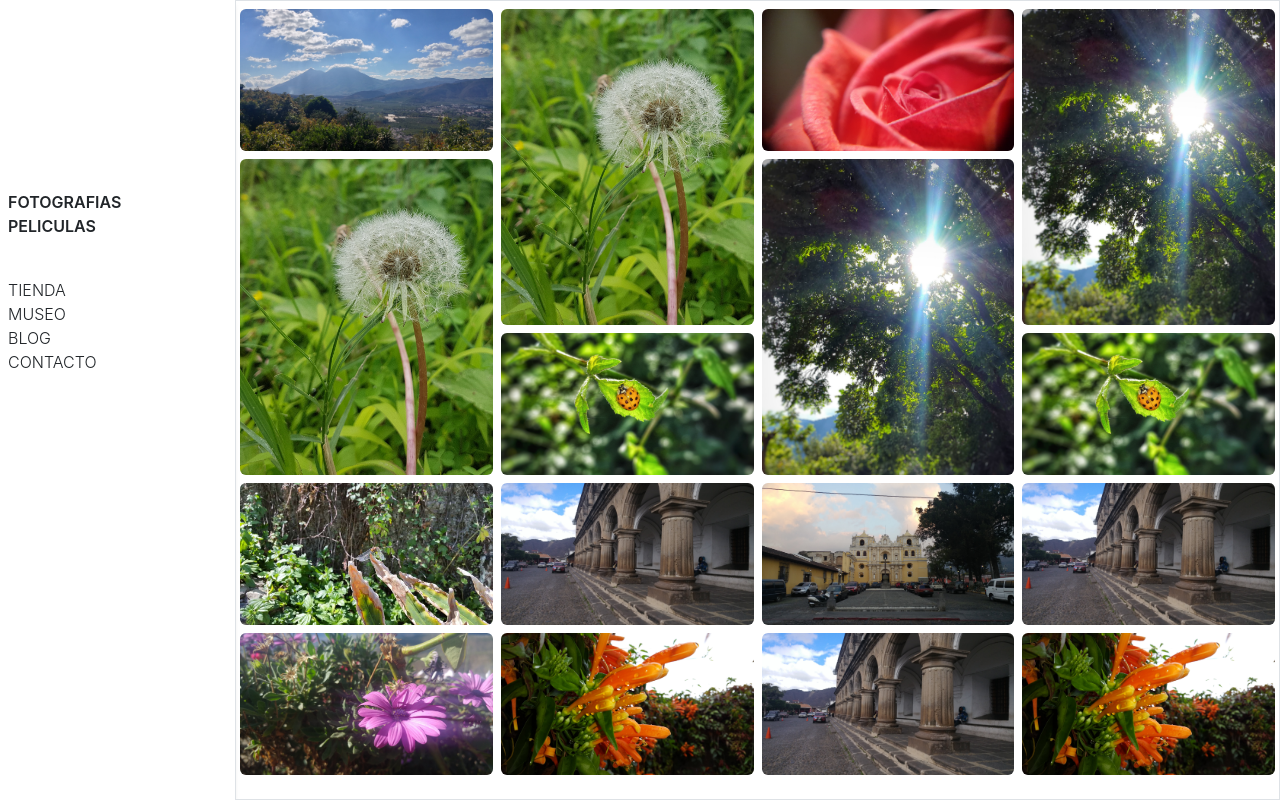
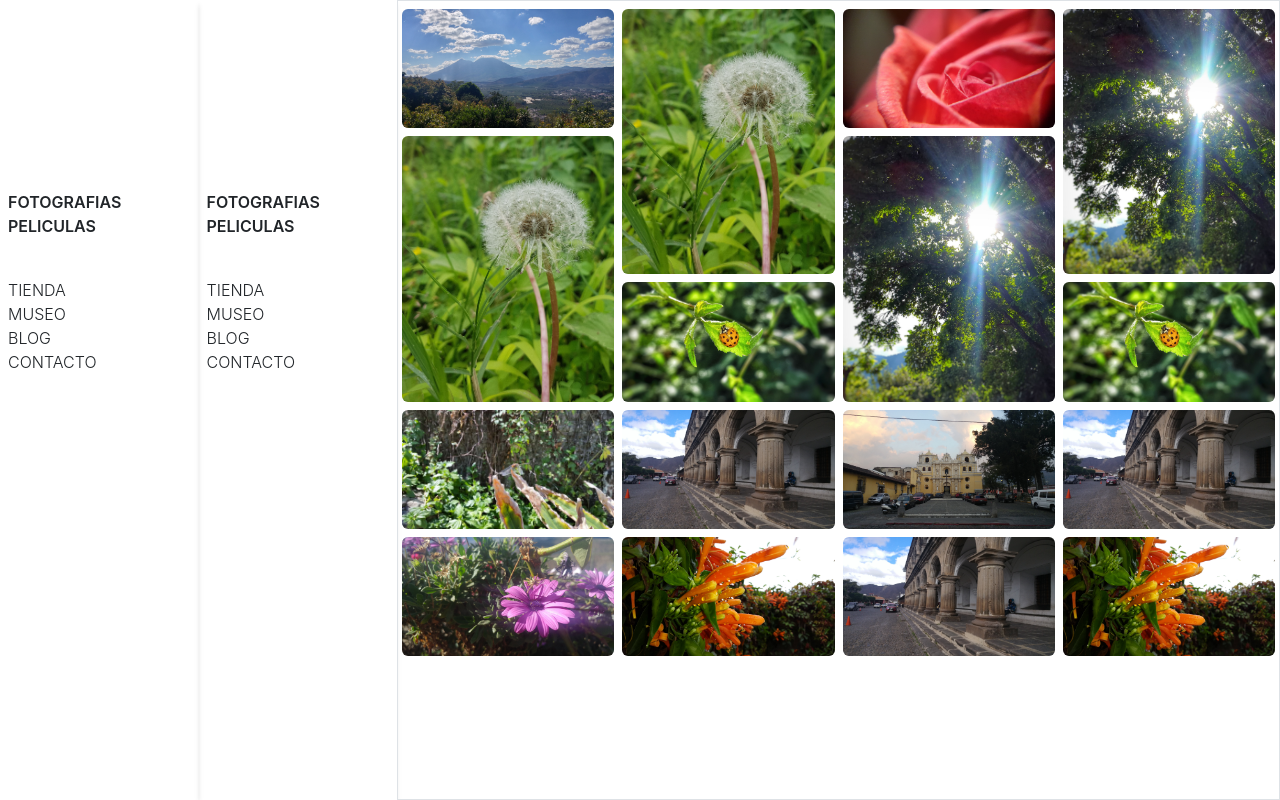
Before and after one commit to JOMADELEMA/masteringreact, a React (Create React App) app: page /photography3 in a window 1280 px wide. Built offline with nearby package versions, Linux system fonts and the light colour scheme; some icons are missing.

Commit message:
se hizo correcciones y preparativos

```diff
--- a/src/Pages/Photography3.jsx
+++ b/src/Pages/Photography3.jsx
@@ -21,12 +21,10 @@ const Photography3 = () => {
             <div id="contenedor" className='flex'>
 
                 {/* Sidebar */}
-                <div id="sidebar" className='h-screen w-72 flex flex-col shadow-md'>
-
+                <div id="sidebar-lg" className='h-screen w-72 flex flex-col shadow-md'>
                     <div id='logo' className='flex justify-center'>
                         <Camera size={150} color='red' strokeWidth={0.5} className="hover:grayscale cursor-pointer" />
                     </div>
-
                     <div id='enlaces-principales' className=' mt-10 mx-2'>
                         <ul>
                             <li className='font-semibold hover:bg-gray-200 hover:text-black cursor-pointer'>FOTOGRAFIAS</li>
@@ -41,37 +39,56 @@ const Photography3 = () => {
                             <li className='font-light hover:bg-gray-200 hover:text-black cursor-pointer'>CONTACTO</li>
                         </ul>
                     </div>
+                </div>
 
+                <div id="sidebar-md" className='h-screen w-72 flex flex-col shadow-md'>
+                    <div id='logo' className='flex justify-center'>
+                        <Camera size={150} color='red' strokeWidth={0.5} className="hover:grayscale cursor-pointer" />
+                    </div>
+                    <div id='enlaces-principales' className=' mt-10 mx-2'>
+                        <ul>
+                            <li className='font-semibold hover:bg-gray-200 hover:text-black cursor-pointer'>FOTOGRAFIAS</li>
+                            <li className='font-semibold hover:bg-gray-200 hover:text-black cursor-pointer'>PELICULAS</li>
+                        </ul>
+                    </div>
+                    <div id='enlaces-secundarios' className=' mt-10 mx-2'>
+                        <ul>
+                            <li className='font-light hover:bg-gray-200 hover:text-black cursor-pointer'>TIENDA</li>
+                            <li className='font-light hover:bg-gray-200 hover:text-black cursor-pointer'>MUSEO</li>
+                            <li className='font-light hover:bg-gray-200 hover:text-black cursor-pointer'>BLOG</li>
+                            <li className='font-light hover:bg-gray-200 hover:text-black cursor-pointer'>CONTACTO</li>
+                        </ul>
+                    </div>
                 </div>
 
                 {/* Grid */}
                 <div id="contenedor-grid" className='w-full h-screen border overflow-auto'>
                     <div id="row" className='flex flex-wrap'>
                         <div id="column " className='lg:flex-25 lg:max-w-25 md:flex-50 md:max-w-50 px-1'>
-                            <img src={pic9}  className="mt-2 align-middle w-full  rounded-md" alt="pic1" />
-                            <img src={pic1}  className="mt-2 align-middle w-full  rounded-md" alt="pic1" />
-                            <img src={pic6}  className="mt-2 align-middle w-full  rounded-md" alt="pic1" />
-                            <img src={pic10}  className="mt-2 align-middle w-full  rounded-md" alt="pic1" />
+                            <img src={pic9} className="mt-2 align-middle w-full  rounded-md" alt="pic1" />
+                            <img src={pic1} className="mt-2 align-middle w-full  rounded-md" alt="pic1" />
+                            <img src={pic6} className="mt-2 align-middle w-full  rounded-md" alt="pic1" />
+                            <img src={pic10} className="mt-2 align-middle w-full  rounded-md" alt="pic1" />
                         </div>
                         <div id="column " className='lg:flex-25 lg:max-w-25 md:flex-50 md:max-w-50 px-1'>
-                            <img src={pic1}  className="mt-2 align-middle w-full  rounded-md" alt="pic1" />
-                            <img src={pic2}  className="mt-2 align-middle w-full  rounded-md" alt="pic1" />
-                            <img src={pic8}  className="mt-2 align-middle w-full  rounded-md" alt="pic1" />
-                            <img src={pic4}  className="mt-2 align-middle w-full  rounded-md" alt="pic1" />
+                            <img src={pic1} className="mt-2 align-middle w-full  rounded-md" alt="pic1" />
+                            <img src={pic2} className="mt-2 align-middle w-full  rounded-md" alt="pic1" />
+                            <img src={pic8} className="mt-2 align-middle w-full  rounded-md" alt="pic1" />
+                            <img src={pic4} className="mt-2 align-middle w-full  rounded-md" alt="pic1" />
 
                         </div>
                         <div id="column " className='lg:flex-25 lg:max-w-25 md:flex-50 md:max-w-50 px-1'>
-                            <img src={pic5}  className="mt-2 align-middle w-full  rounded-md" alt="pic1" />
-                            <img src={pic3} className="mt-2 align-middle w-full  rounded-md"  alt="pic1" />
-                            <img src={pic7} className="mt-2 align-middle w-full  rounded-md"  alt="pic1" />
-                            <img src={pic8} className="mt-2 align-middle w-full  rounded-md"  alt="pic1" />
+                            <img src={pic5} className="mt-2 align-middle w-full  rounded-md" alt="pic1" />
+                            <img src={pic3} className="mt-2 align-middle w-full  rounded-md" alt="pic1" />
+                            <img src={pic7} className="mt-2 align-middle w-full  rounded-md" alt="pic1" />
+                            <img src={pic8} className="mt-2 align-middle w-full  rounded-md" alt="pic1" />
 
                         </div>
                         <div id="column " className='lg:flex-25 lg:max-w-25 md:flex-50 md:max-w-50 px-1'>
-                            <img src={pic3}  className="mt-2 align-middle w-full  rounded-md" alt="pic1" />
-                            <img src={pic2}  className="mt-2 align-middle w-full  rounded-md" alt="pic1" />
-                            <img src={pic8}  className="mt-2 align-middle w-full  rounded-md" alt="pic1" />
-                            <img src={pic4}  className="mt-2 align-middle w-full  rounded-md" alt="pic1" />
+                            <img src={pic3} className="mt-2 align-middle w-full  rounded-md" alt="pic1" />
+                            <img src={pic2} className="mt-2 align-middle w-full  rounded-md" alt="pic1" />
+                            <img src={pic8} className="mt-2 align-middle w-full  rounded-md" alt="pic1" />
+                            <img src={pic4} className="mt-2 align-middle w-full  rounded-md" alt="pic1" />
 
                         </div>
 
```
